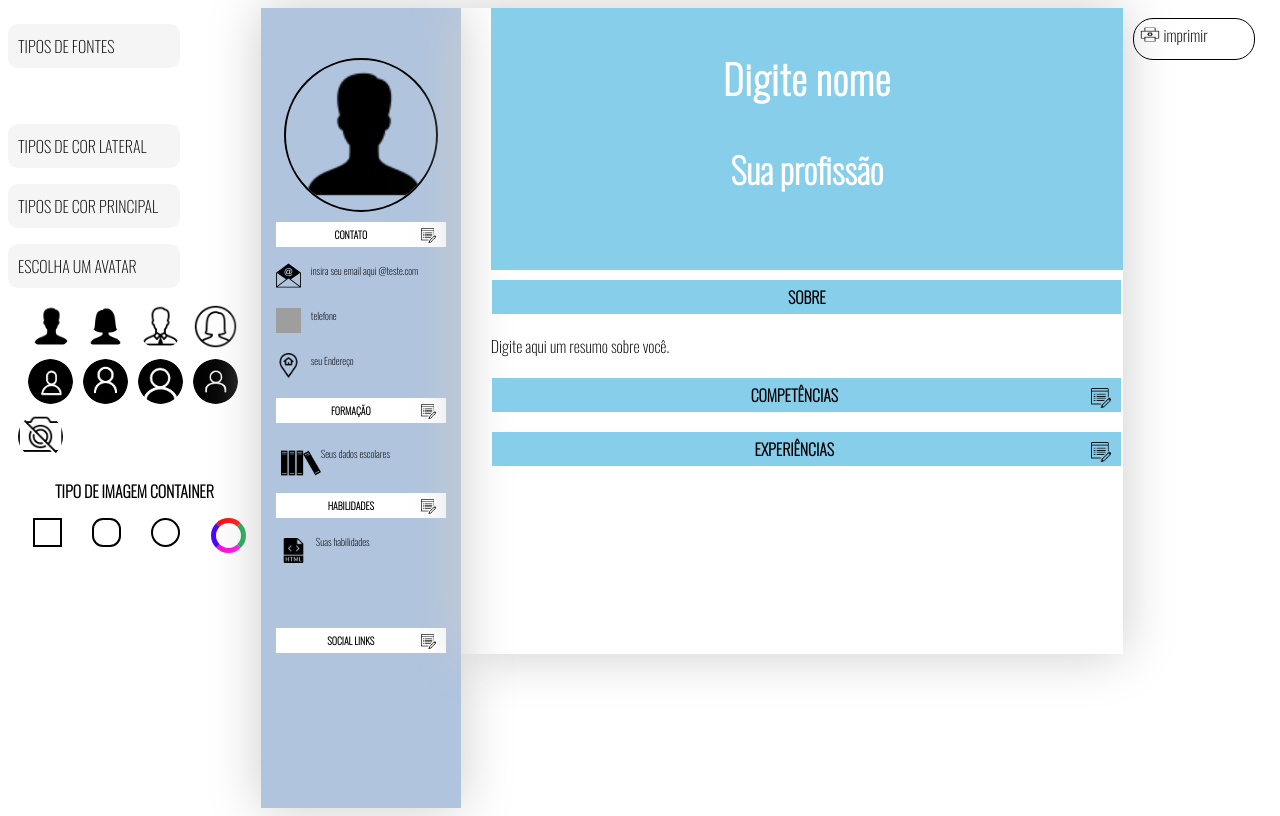
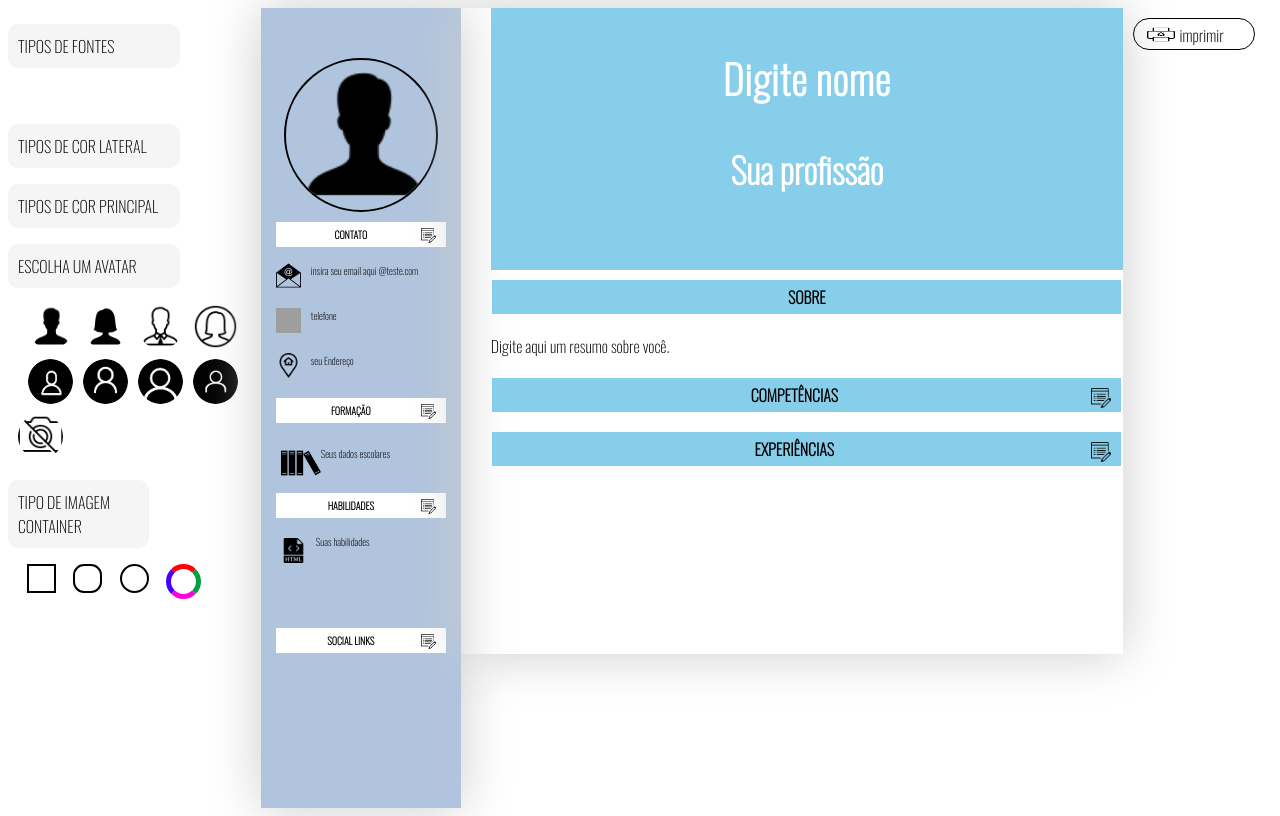
Before and after one commit to SoderJuliano/MeuProjetoPortifolio, a Vue app: page / in a window 1280 px wide. Built offline with nearby package versions, Linux system fonts and the light colour scheme; grey boxes are pictures that could not be loaded; a web font is replaced by a local one.

Commit message:
fixing css bug on bnt imprimir

```diff
--- a/src/components/Imprimir-bnt.vue
+++ b/src/components/Imprimir-bnt.vue
@@ -16,15 +16,15 @@ export default {
 </script>
 <style scoped>
 .print-icon{
-    width: 20px;
+    width: 25%;
     height: 15px;
     padding-top: 7%;
-    padding-left: 5%;
+    padding-left: 10%;
 }
 .print-div{
     display: flex;
     width: 120px;
-    height: 40px;
+    height: 30px;
     border: solid black 1px;
     border-radius: 20px;
 }
--- a/src/components/PictureShape.vue
+++ b/src/components/PictureShape.vue
@@ -1,6 +1,6 @@
 <template>
     <div class="shape-container">
-        <p class="title">TIPO DE IMAGEM CONTAINER</p>
+        <p class="tside">TIPO DE IMAGEM CONTAINER</p>
         <div class="shapes">
             <div id="square" class="square"></div>
             <div id="triangleUp" class="triangle-up"></div>
@@ -15,6 +15,9 @@ export default {
 }
 </script>
 <style scoped>
+.shape-container{
+  width: 80%;
+}
 .shapes{
     display: flex;
     margin-left: 10px;
```
